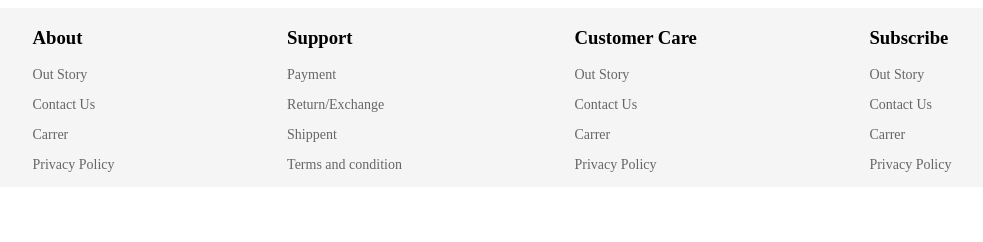
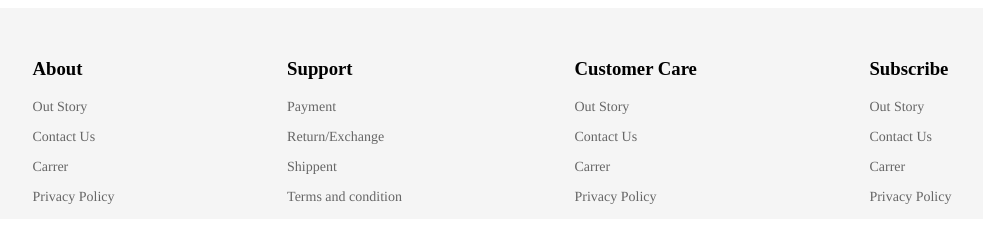
Before and after one commit to Sahil18718/e-Commerce-app, a plain HTML site: page frontend/homepage.html in a window 1280 px wide. Shown: the whole page, without its empty margins (148-1131 px from the left). Drawn offline with Linux system fonts and the light colour scheme.

Commit message:
Update homepage.css

```diff
--- a/frontend/homepage.css
+++ b/frontend/homepage.css
@@ -4,7 +4,11 @@
     justify-content: space-evenly;
 
 }
+#mainfooter h3{
+    margin-top: 50px;
+}
 #mainfooter p{
+    font-family: Times, "Times New Roman", Georgia, serif ;
     font-style: normal;
     font-size: 14px;
     color: #666666;
```
